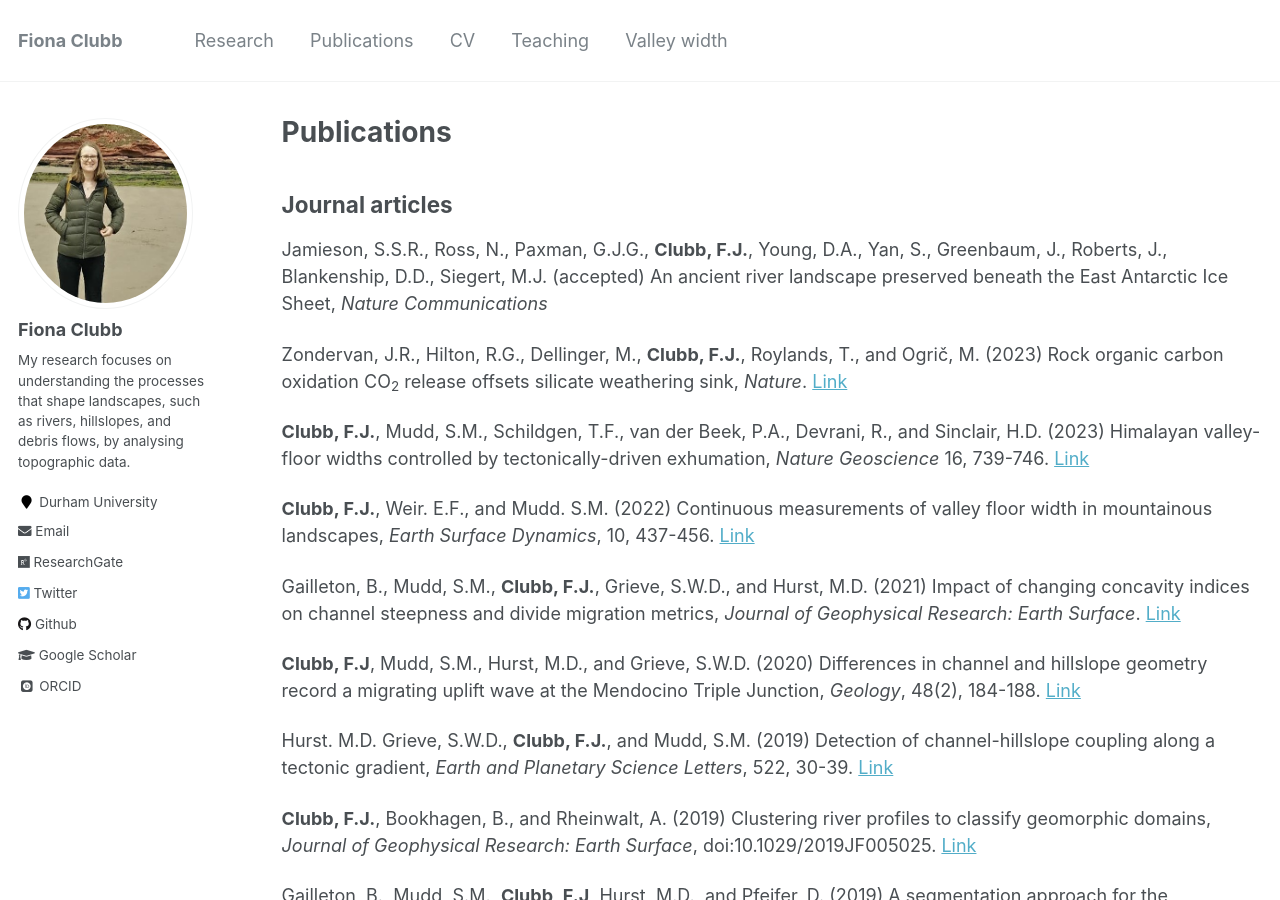
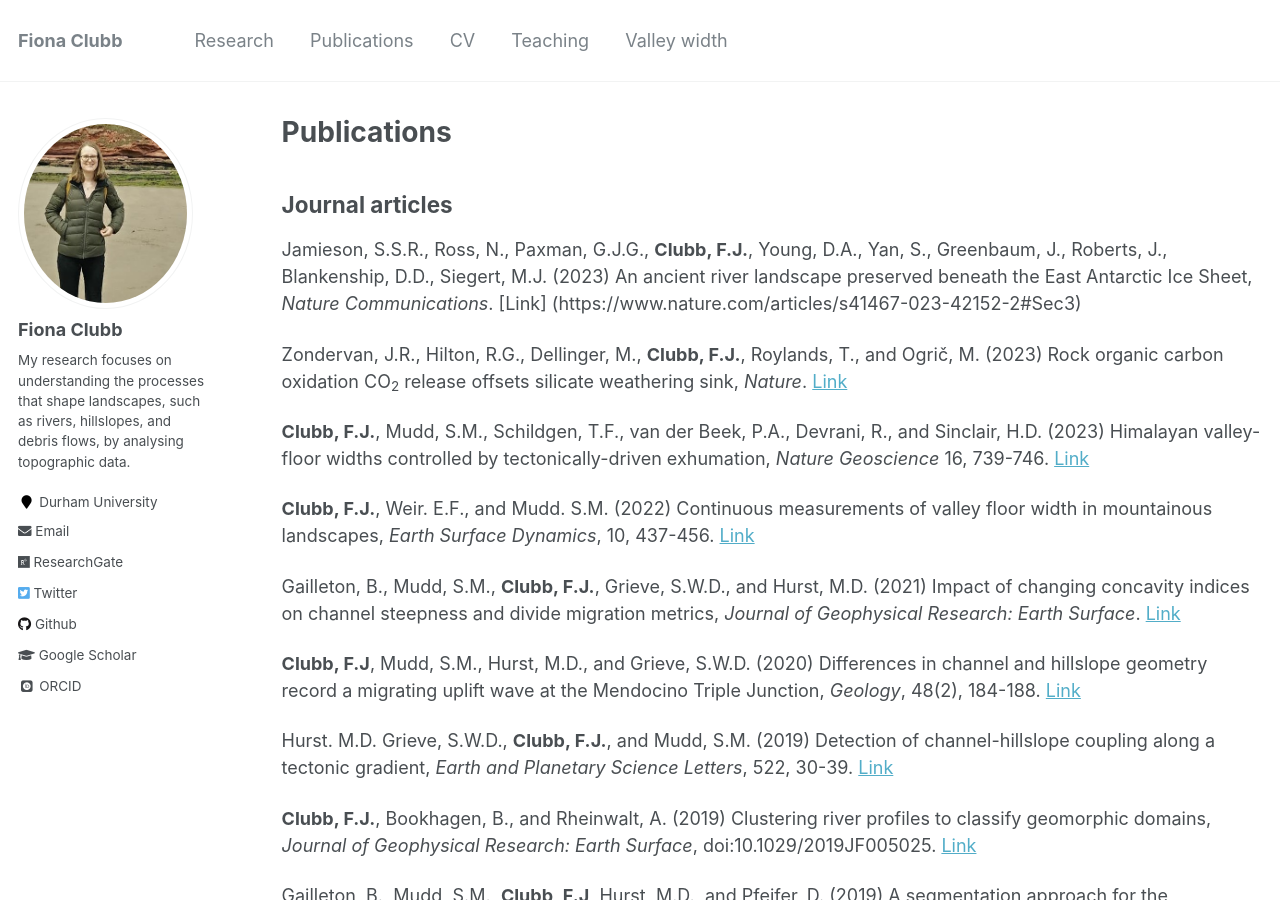
Before and after one commit to fclubb/fclubb.github.io, a Jekyll site: the page built from _pages/publications.md, in a window 1280 px wide and 900 px high. Built offline with Jekyll 4.4.1, drawn with Linux system fonts in a browser that asks for light colours; some web fonts are replaced.

Commit message:
updating pubs

```diff
--- a/_pages/publications.md
+++ b/_pages/publications.md
@@ -7,7 +7,7 @@ author_profile: true
 
 ## Journal articles
 
-Jamieson, S.S.R., Ross, N., Paxman, G.J.G., **Clubb, F.J.**, Young, D.A., Yan, S., Greenbaum, J., Roberts, J., Blankenship, D.D., Siegert, M.J. (accepted) An ancient river landscape preserved beneath the East Antarctic Ice Sheet, _Nature Communications_
+Jamieson, S.S.R., Ross, N., Paxman, G.J.G., **Clubb, F.J.**, Young, D.A., Yan, S., Greenbaum, J., Roberts, J., Blankenship, D.D., Siegert, M.J. (2023) An ancient river landscape preserved beneath the East Antarctic Ice Sheet, _Nature Communications_. [Link] (https://www.nature.com/articles/s41467-023-42152-2#Sec3)
 
 Zondervan, J.R., Hilton, R.G., Dellinger, M., **Clubb, F.J.**, Roylands, T., and Ogrič, M. (2023) Rock organic carbon oxidation CO<sub>2</sub> release offsets silicate weathering sink, _Nature_. [Link](https://www.nature.com/articles/s41586-023-06581-9)
 
```
